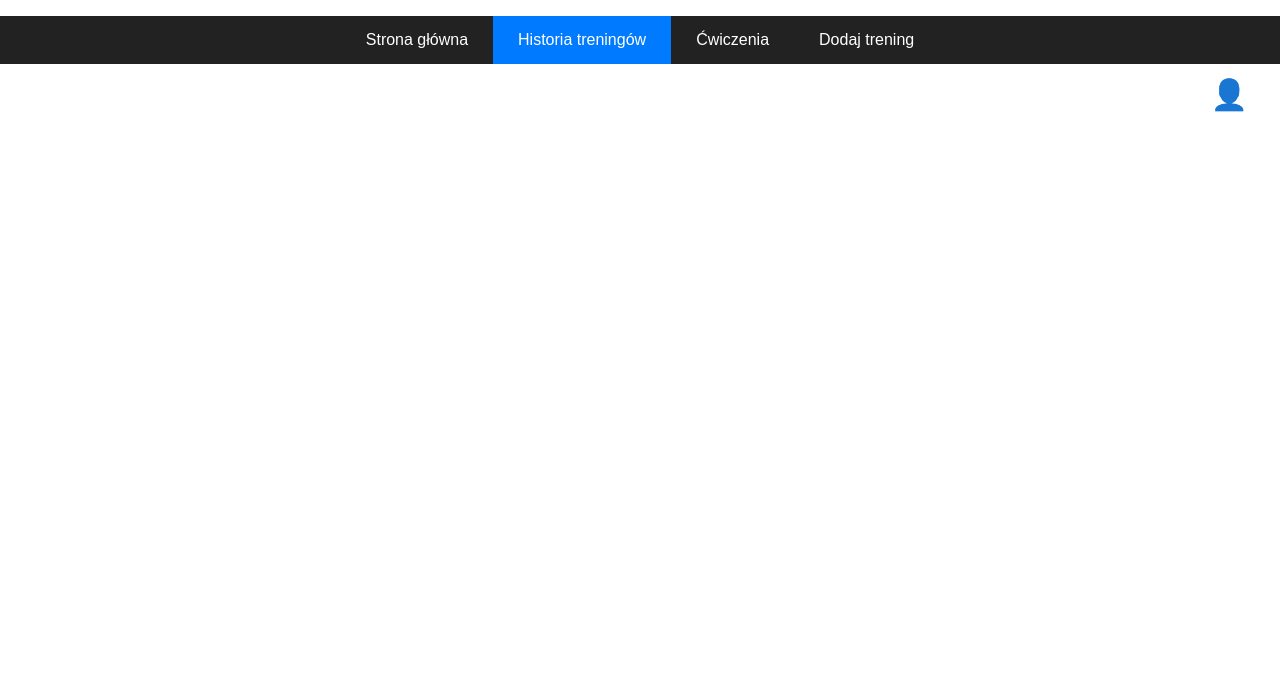
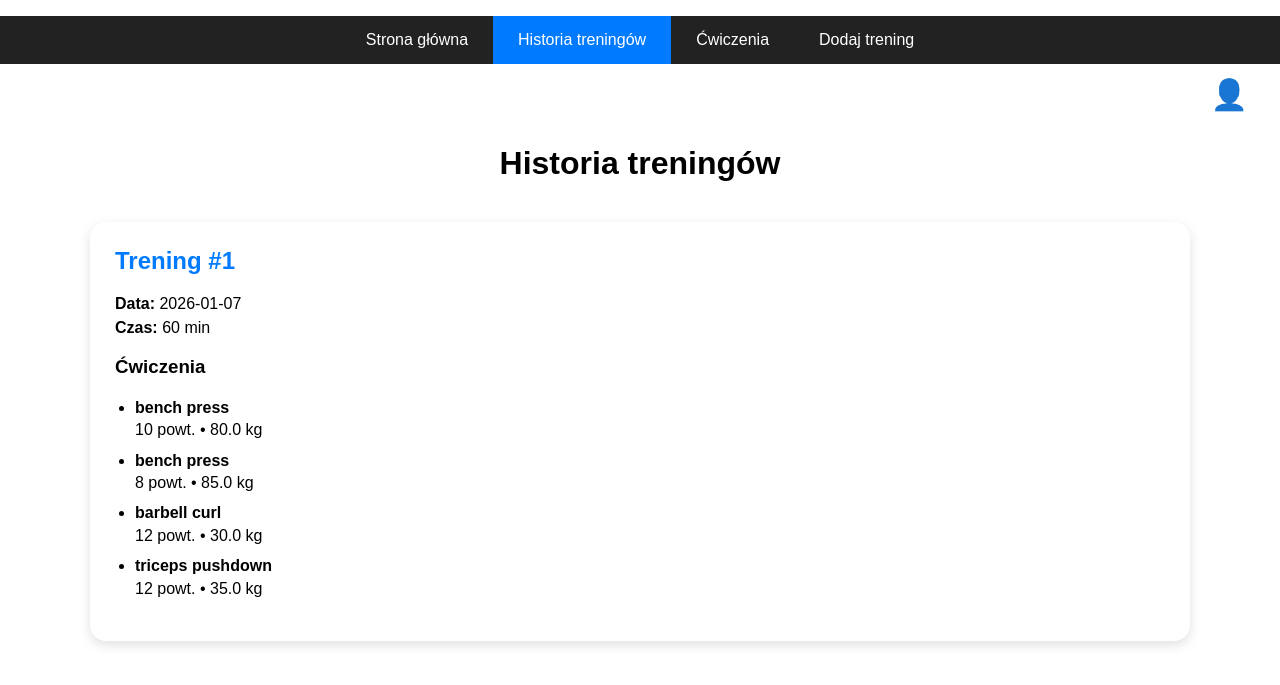
Before and after one commit to kebabonly4321/projekzespolowy, a Flask app: page /historia in a window 1280 px wide. Shown: the top 685 px of the page. Run offline with Flask 3, Linux system fonts and the light colour scheme; the visitor is signed in with stand-in values (Sample User, id 1); data comes from the database, SQL or seed files in the repository.

Commit message:
28.05.2026 PK

```diff
--- a/templates/historia.html
+++ b/templates/historia.html
@@ -84,7 +84,47 @@
         .kontener-user:hover .lista{
           display: block;
         }
-
+        .historia{
+          max-width: 1100px;
+          margin: 40px auto;
+          padding: 20px;
+        }
+        .historia h1{
+          text-align: center;
+          margin-bottom: 40px;
+        }
+        .lista-treningow{
+          display: grid;
+          grid-template-columns: repeat(auto-fit, minmax(320px, 1fr));
+          gap: 25px;
+        }
+        .trening{
+          background-color: #FFFFFF;
+          border-radius: 16px;
+          padding: 25px;
+          box-shadow: 0 4px 12px rgba(0,0,0,0.12);
+          transition: transform 0.2s ease;
+        }
+        .trening:hover{
+          transform: translateY(-5px);
+        }
+        .trening h2{
+          margin-top: 0;
+          color: #007BFF;
+        }
+        .info{
+          margin-bottom: 15px;
+        }
+        .info p{
+          margin: 6px 0;
+        }
+        .cwiczenia-lista{
+          padding-left: 20px;
+        }
+        .cwiczenia-lista li{
+          margin-bottom: 8px;
+          line-height: 1.4;
+        }
 
     </style>
 </head>
@@ -106,6 +146,32 @@
         </div>
       </div>
   </div>
-
+    <div class="historia">
+      <h1>Historia treningów</h1>
+      {% if trainings %}
+        <div class="lista-treningow">
+          {% for training in trainings %}
+            <div class="trening">
+              <h2>Trening #{{ training.id }}</h2>
+              <div class="info">
+                <p><strong>Data:</strong> {{ training.data }}</p>
+                <p><strong>Czas:</strong> {{ training.trwanie_treningu }} min</p>
+              </div>
+              <h3>Ćwiczenia</h3>
+              <ul class="cwiczenia-lista">
+                {% for exercise in training.exercises %}
+                  <li>
+                    <strong>{{ exercise.name }}</strong><br>
+                    {{ exercise.rep_count }} powt. • {{ exercise.weight }} kg
+                  </li>
+                {% endfor %}
+              </ul>
+            </div>
+          {% endfor %}
+        </div>
+      {% else %}
+        <p>Brak treningów.</p>
+      {% endif %}
+    </div>
 </body>
 </html>
```
